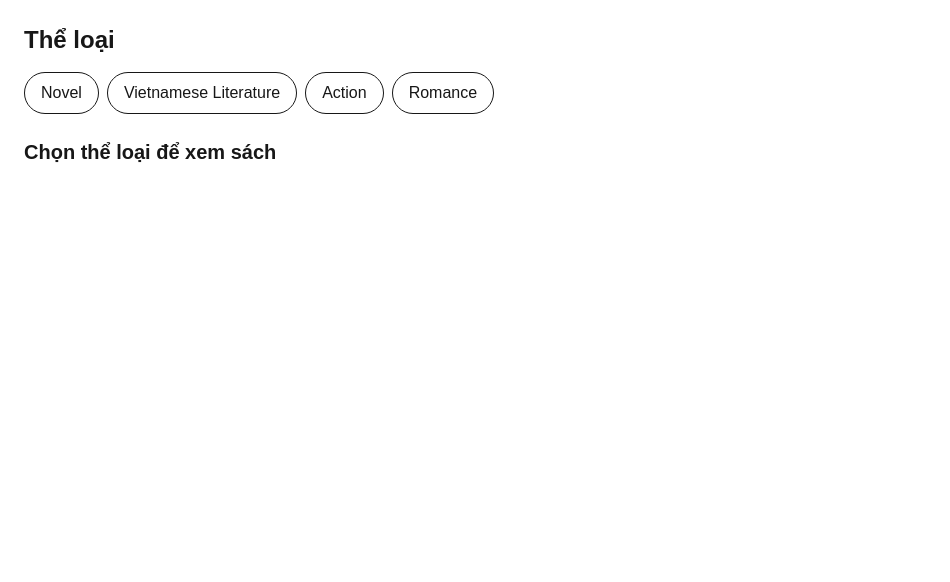
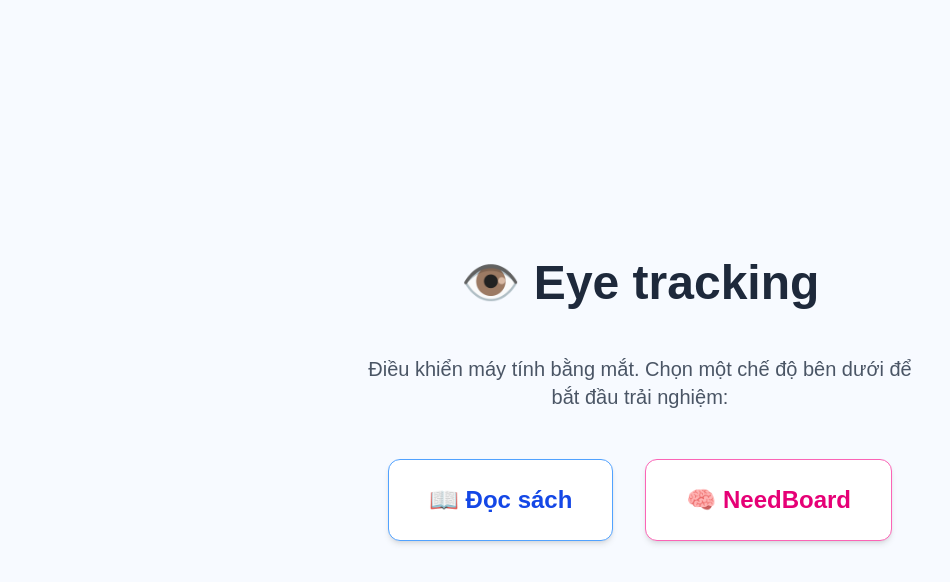
Before and after one commit to mtlee26/eye-tracking, a Next.js app in the folder frontend/: page / in a window 1280 px wide. Shown: the top 582 px of the page, without its empty margins (0-950 px from the left). Built offline with nearby package versions, Linux system fonts and the light colour scheme.

Commit message:
add simple homepage

```diff
--- a/frontend/src/app/layout.tsx
+++ b/frontend/src/app/layout.tsx
@@ -14,7 +14,10 @@ const geistMono = Geist_Mono({
 
 export const metadata: Metadata = {
   title: "Eye tracking",
-  description: "Generated by create next app",
+	description: "Control your computer with your eyes",
+  icons: {
+	icon: "/eye.svg",
+  },
 };
 
 export default function RootLayout({
--- a/frontend/src/app/page.tsx
+++ b/frontend/src/app/page.tsx
@@ -1,75 +1,50 @@
-'use client';
+"use client";
+import { useRouter } from "next/navigation";
+import { motion } from "framer-motion";
+import GazeButton from "@/component/gazeButton"; // Nút điều khiển bằng mắt (tuỳ chỉnh riêng)
 
-import { useEffect, useState } from 'react';
-import { fetchBooksFromGoogleBooks, fetchComicsFromAnof } from '@/lib/api';
+export default function HomePage() {
+	const router = useRouter();
 
-const genres = [
-  { name: 'Novel', source: 'google' },
-  { name: 'Vietnamese Literature', source: 'google' },
-  { name: 'Action', source: 'anof' },
-  { name: 'Romance', source: 'anof' },
-];
+	return (
+		<div className="min-h-screen bg-[#f7faff] flex flex-col justify-center items-center px-6">
+			<motion.h1
+				className="text-4xl md:text-5xl font-extrabold text-[#1e293b] mb-12 text-center"
+				initial={{ opacity: 0, y: -20 }}
+				animate={{ opacity: 1, y: 0 }}
+				transition={{ duration: 0.8 }}
+			>
+				👁️ Eye tracking
+			</motion.h1>
 
-export default function Home() {
-  const [selectedGenre, setSelectedGenre] = useState<string | null>(null);
-  const [books, setBooks] = useState<any[]>([]);
-  const [loading, setLoading] = useState(false);
+			<motion.p
+				className="text-lg md:text-xl text-gray-600 mb-12 text-center max-w-xl"
+				initial={{ opacity: 0 }}
+				animate={{ opacity: 1 }}
+				transition={{ duration: 1 }}
+			>
+				Điều khiển máy tính bằng mắt. Chọn một chế độ bên dưới để bắt đầu trải nghiệm:
+			</motion.p>
 
-  useEffect(() => {
-    if (!selectedGenre) return;
-    const genreInfo = genres.find((g) => g.name === selectedGenre);
-    if (!genreInfo) return;
+			<div className="flex flex-col md:flex-row gap-8">
+				<GazeButton
+					whileHover={{ scale: 1.1 }}
+					whileTap={{ scale: 0.95 }}
+					onClick={() => router.push("/books")}
+					className="bg-white border border-blue-400 text-blue-700 px-10 py-6 rounded-xl text-2xl font-semibold shadow-md hover:bg-blue-50"
+				>
+					📖 Đọc sách
+				</GazeButton>
 
-    setLoading(true);
-    const fetchData = async () => {
-      let result = [];
-      if (genreInfo.source === 'google') {
-        result = await fetchBooksFromGoogleBooks(genreInfo.name);
-      } else {
-        result = await fetchComicsFromAnof(genreInfo.name);
-	  }
-	console.log(result);
-      setBooks(result);
-      setLoading(false);
-    };
-
-    fetchData();
-  }, [selectedGenre]);
-
-  return (
-    <div className="p-6 space-y-4">
-      <h1 className="text-2xl font-bold">Thể loại</h1>
-      <div className="flex gap-2 flex-wrap">
-        {genres.map((genre) => (
-          <button
-            key={genre.name}
-            onClick={() => setSelectedGenre(genre.name)}
-            className={`px-4 py-2 rounded-full border ${
-              selectedGenre === genre.name ? 'bg-blue-500 text-white' : 'bg-white'
-            }`}
-          >
-            {genre.name}
-          </button>
-        ))}
-      </div>
-
-      <div className="mt-6">
-        <h2 className="text-xl font-semibold mb-4">
-          {selectedGenre ? `Kết quả cho "${selectedGenre}"` : 'Chọn thể loại để xem sách'}
-        </h2>
-        {loading ? (
-          <p>Đang tải...</p>
-        ) : (
-          <div className="grid grid-cols-2 md:grid-cols-5 gap-4">
-            {books.map((book) => (
-              <div key={book.id} className="border rounded-lg overflow-hidden p-2">
-                <img src={book.image} alt={book.title} className="w-full h-40 object-cover mb-2" />
-                <p className="text-sm font-medium">{book.title}</p>
-              </div>
-            ))}
-          </div>
-        )}
-      </div>
-    </div>
-  );
+				<GazeButton
+					whileHover={{ scale: 1.1 }}
+					whileTap={{ scale: 0.95 }}
+					onClick={() => router.push("/needboard")}
+					className="bg-white border border-pink-400 text-pink-600 px-10 py-6 rounded-xl text-2xl font-semibold shadow-md hover:bg-pink-50"
+				>
+					🧠 NeedBoard
+				</GazeButton>
+			</div>
+		</div>
+	);
 }
```
Also changed, not shown: frontend/public/eye.svg (added).
